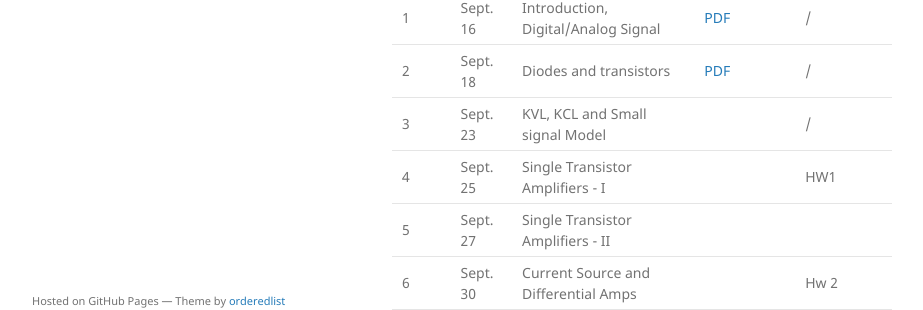
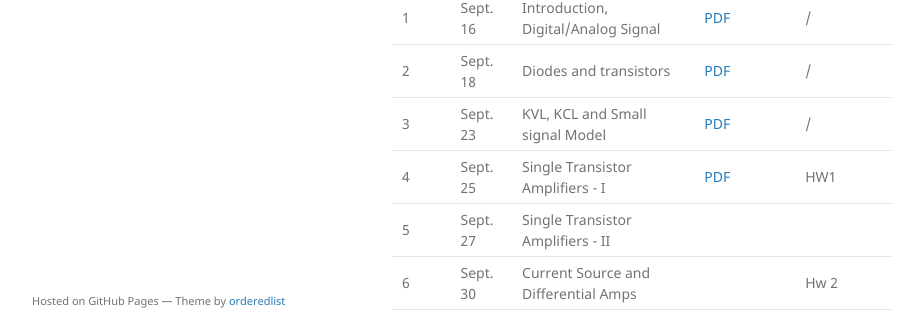
Before and after one commit to cihlab/cihlab.github.io, a Jekyll site: the page built from course/ckt20.md, in a window 1280 px wide and 925 px high. Shown: the part 545-855 px from the top of the window, without its empty margins (178-1101 px from the left). Built offline with Jekyll 4.4.1, drawn with Linux system fonts in a browser that asks for light colours; our own code applies the rules of GitHub Pages for plain Markdown files.

Commit message:
Update ckt20.md

```diff
--- a/course/ckt20.md
+++ b/course/ckt20.md
@@ -26,7 +26,7 @@ Score: Homework Assignement (15% x 4)+ Final Project (40%)
  ---- |  ---- |-----|-----|----|
 1| Sept. 16 | Introduction, Digital/Analog Signal | [PDF](./cktlec01.pdf)  | / |
 2| Sept. 18 | Diodes and transistors | [PDF](./cktlec02.pdf)  | / |
-3| Sept. 23 | KVL, KCL and Small signal Model |   | / |
-4| Sept. 25 | Single Transistor Amplifiers - I|   | HW1 |
+3| Sept. 23 | KVL, KCL and Small signal Model | [PDF](./cktlec03.pdf)  | / |
+4| Sept. 25 | Single Transistor Amplifiers - I| [PDF](./cktlec04.pdf)  | HW1 |
 5| Sept. 27 | Single Transistor Amplifiers - II|   |  |
 6| Sept. 30 | Current Source and Differential Amps|   | Hw 2 |
```
